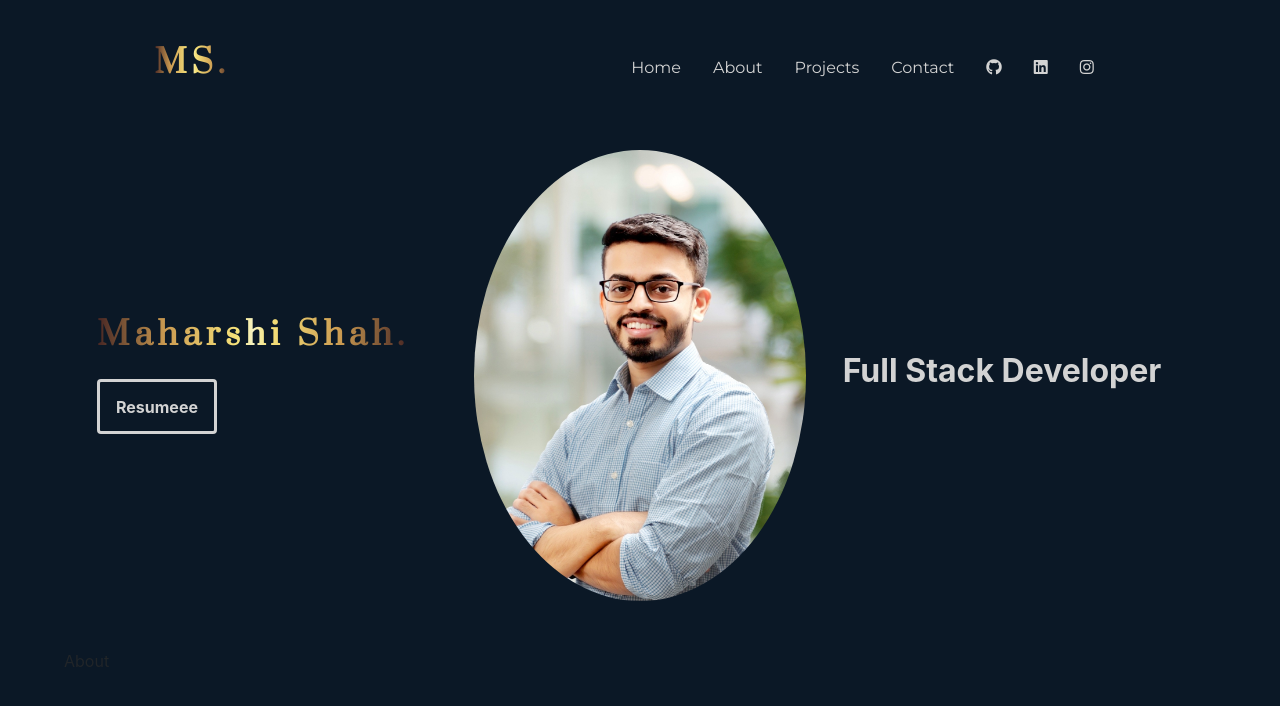
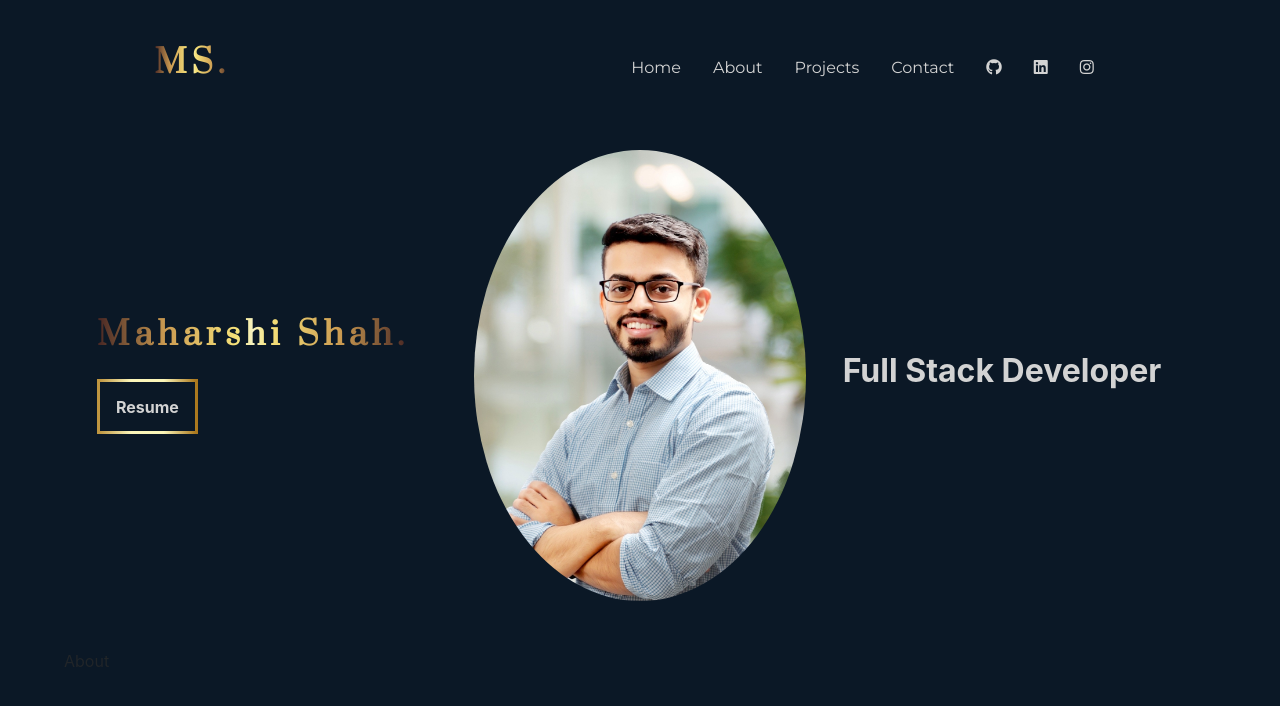
Before and after one commit to maharshi66/portfolio, a React (Create React App) app: page / in a window 1280 px wide. Shown: the top 706 px of the page. Built offline with nearby package versions, Linux system fonts and the light colour scheme.

Commit message:
Changed resume button to hnt border

```diff
--- a/package.json
+++ b/package.json
@@ -8,6 +8,7 @@
     "@testing-library/user-event": "^12.1.10",
     "aos": "^2.3.4",
     "bootstrap": "^4.6.0",
+    "gh-pages": "^3.1.0",
     "node-sass": "^5.0.0",
     "react": "^17.0.2",
     "react-bootstrap": "^1.5.2",
@@ -15,7 +16,10 @@
     "react-scripts": "4.0.3",
     "web-vitals": "^1.0.1"
   },
+  "homepage": "https://maharshi66.github.io/react-portfolio-frontend",
   "scripts": {
+    "predeploy": "npm run build",
+    "deploy": "gh-pages -d build",
     "start": "react-scripts start",
     "build": "react-scripts build",
     "test": "react-scripts test",
--- a/src/sections/HomeSection.js
+++ b/src/sections/HomeSection.js
@@ -20,7 +20,7 @@ const HomeSection = () => {
                         <Brand text='Maharshi Shah.'/>
                     </Row>
                     <Row>
-                        <button className='btn border-gradient border-gradient-color'>Resumeee</button>
+                        <button className='btn border-gradient border-gradient-color'>Resume</button>
                     </Row>
                 </Col>
                 <Col xs={12} md={4}>
@@ -33,7 +33,6 @@ const HomeSection = () => {
         </Container>
         </div>
     )
-
 }
 
 export default HomeSection
--- a/src/sections/HomeSection.scss
+++ b/src/sections/HomeSection.scss
@@ -8,16 +8,16 @@
 
 .border-gradient {
   border: 10px solid;
-  // border-image-slice: 1;
+  border-image-slice: 1;
   border-width: 3px;
 }
 
-// .border-gradient-color {
-//   border-image-source: linear-gradient(
-//     to right,
-//     #bf953f,
-//     #fcf6ba,
-//     #fbf5b7,
-//     #aa771c
-//   );
-// }
+.border-gradient-color {
+  border-image-source: linear-gradient(
+    to right,
+    #bf953f,
+    #fcf6ba,
+    #fbf5b7,
+    #aa771c
+  );
+}
```
Also changed, not shown: 1 other file (tests, documents, lock files or other folders).
